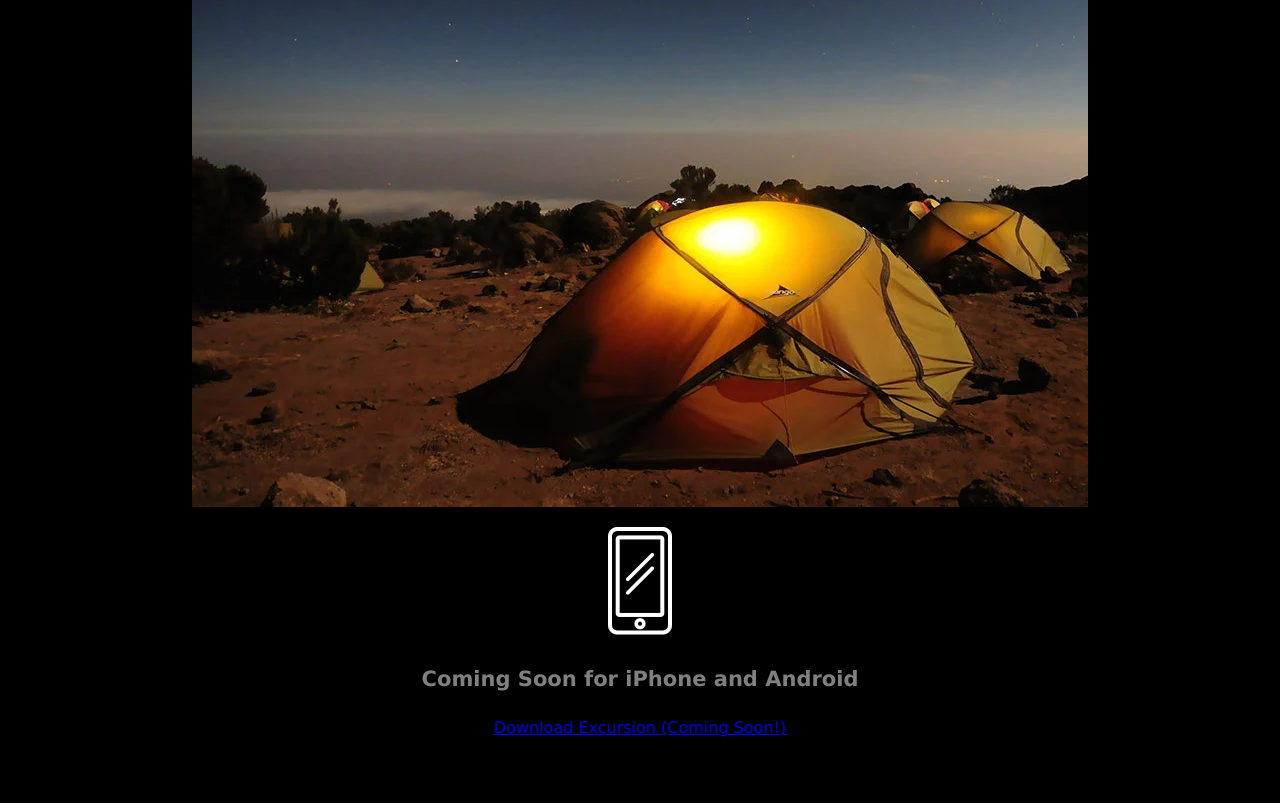
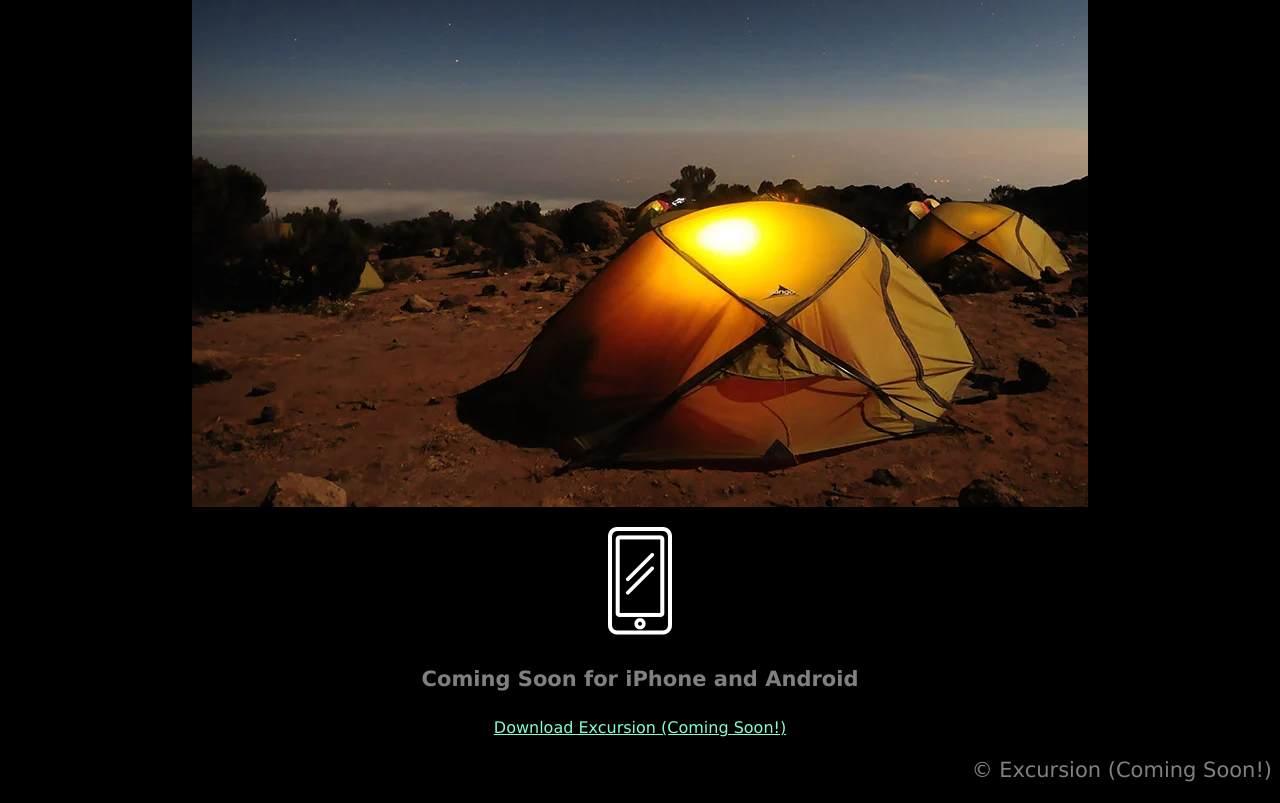
Before and after one commit to NachabCodes/excursion, a plain HTML site: page index.html in a window 1280 px wide. Shown: the part 505-1308 px from the top of the page. Before the commit the page ends 1258 px from the top, so only its background shows below. Drawn offline with Linux system fonts and the light colour scheme.

Commit message:
final push

```diff
--- a/index.html
+++ b/index.html
@@ -19,5 +19,8 @@
   <p><img src="resources/images/phone.webp"></p>
   <h4 class="header--sub-header">Coming Soon for iPhone and Android</h4>
   <p><a class="link--cta" href="#">Download Excursion (Coming Soon!)</a></p>
+  <p class="footer--copyright">© Excursion (Coming Soon!)</a></p>
+
+
 </body>
 </html>
--- a/resources/css/style.css
+++ b/resources/css/style.css
@@ -22,7 +22,7 @@ body {
     font-size: 21px;
     color: gray;
 }
-}
+
 
 /*Links */
 
@@ -30,3 +30,11 @@ body {
     font-size: 16px;
     color: aquamarine;
 }
+
+/*Footer */
+
+.footer--copyright {
+    font-size: 21px;
+    color: grey;
+    text-align: right;
+}
```
